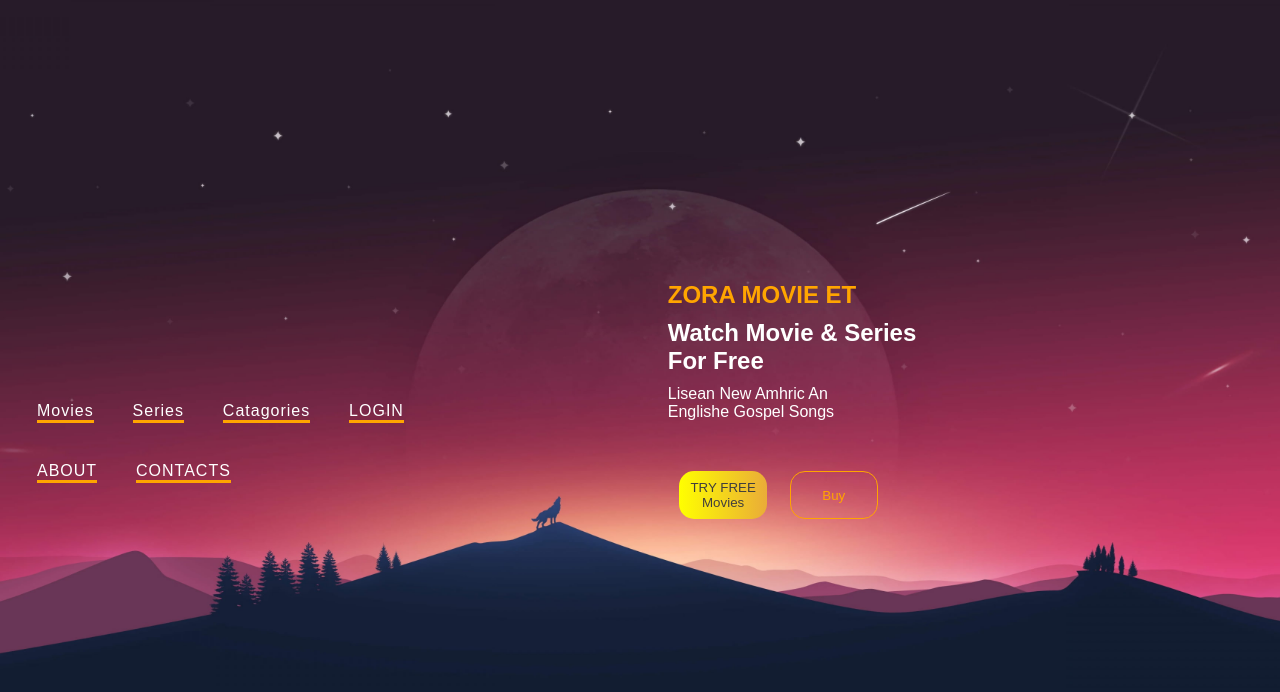
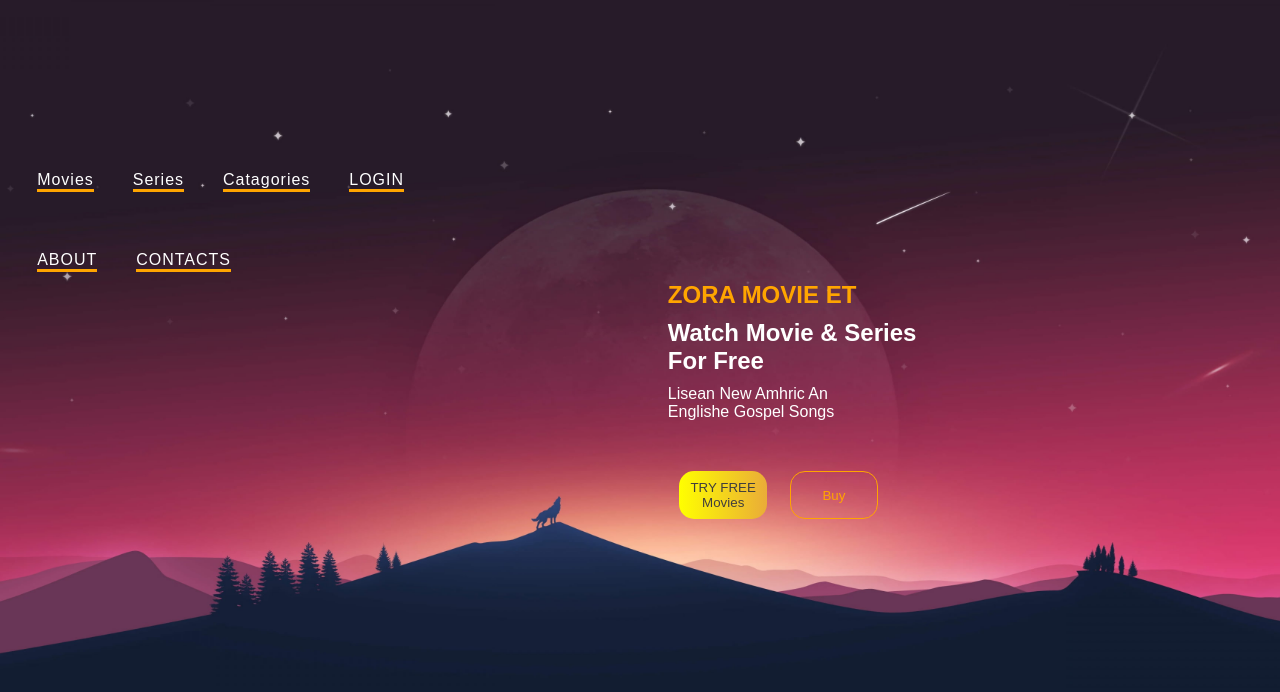
Before and after one commit to ermi1011/Zora-Movies-et, a plain HTML site: page index.html in a window 1280 px wide. Drawn offline with Linux system fonts and the light colour scheme; files whose address does not match are found by name.

Commit message:
Update style.css

```diff
--- a/style.css
+++ b/style.css
@@ -22,10 +22,10 @@ nav{
 }
 
 nav .nav-container {
-   height: 60px;
-  line-height: 60px;
+   height: 680px;
+  line-height: 80px;
   color: #fff !important;
-  margin: 0;
+  margin: 00.15px;
   padding: 0 20px;
   display: inline-block;
   font-size: 14px;
```
